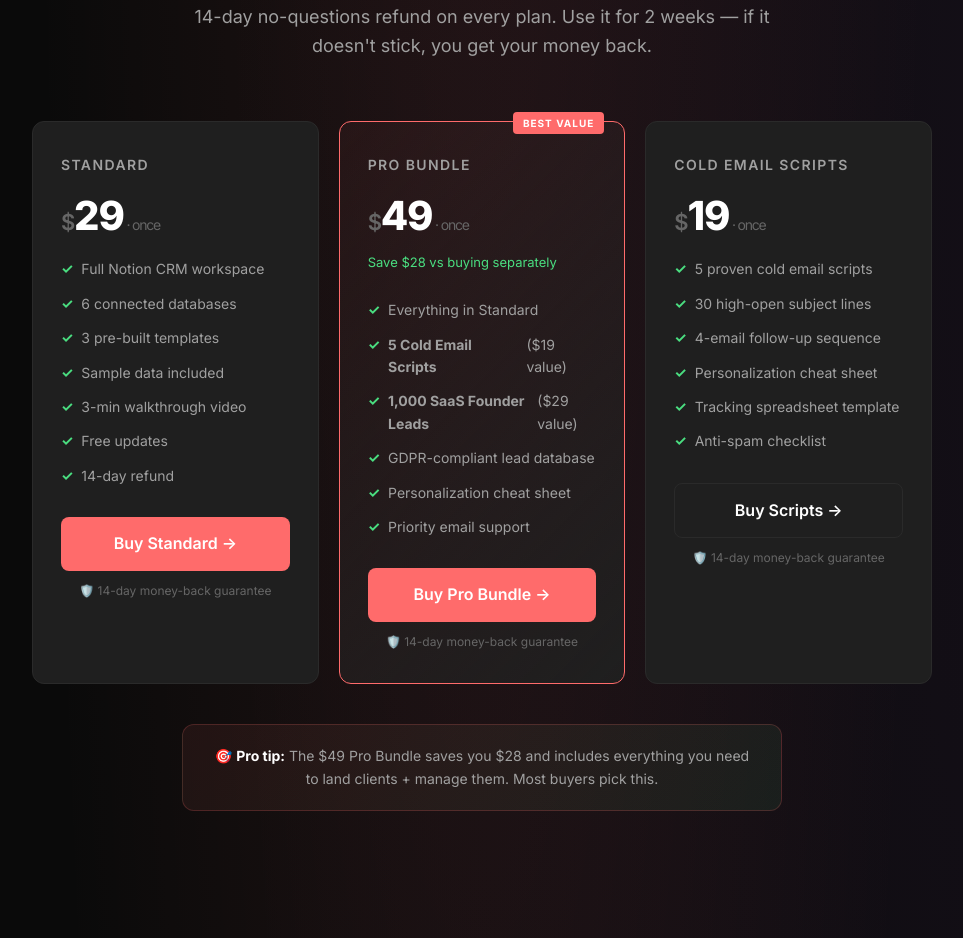
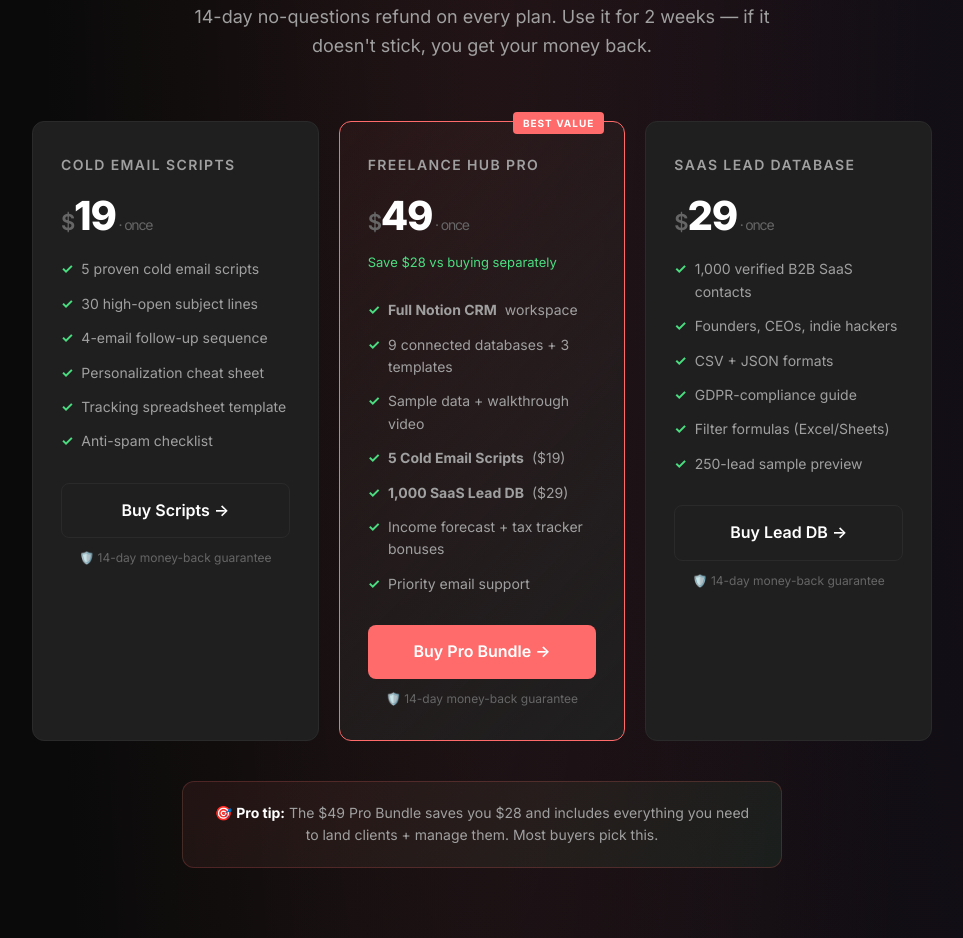
Before and after one commit to akwsa/freelance-hub-landing, a plain HTML site: page index.html in a window 1280 px wide. Shown: the part 760-1698 px from the top of the page, without its empty margins (158-1121 px from the left). Drawn offline with Linux system fonts and the light colour scheme.

Commit message:
Wire Buy buttons to Polar.sh checkout URLs (3 products live)
- Pivoted from Lemon Squeezy (POST /products blocked at API level)
  to Polar.sh (full programmatic control: products + files + benefits + checkout)
- Restructured pricing tiers to match deployed products:
  - Cold Email Scripts $19  -> 5 scripts kit ZIP (22KB)
  - Freelance Hub Pro  $49  -> Notion CRM + bonuses (welcome PDF)
  - SaaS Lead Database $29  -> 1000 leads ZIP (63KB)
- Replaced LS_LINKS placeholders with live Polar checkout URLs
- All 3 products: file uploaded, thumbnail attached, benefit attached, checkout link generated

```diff
--- a/index.html
+++ b/index.html
@@ -311,41 +311,7 @@
     </div>
 
     <div class="pricing">
-      <!-- STANDARD -->
-      <div class="plan">
-        <div class="name">Standard</div>
-        <div class="price"><span class="cur">$</span>29<span class="period"> · once</span></div>
-        <ul>
-          <li>Full Notion CRM workspace</li>
-          <li>6 connected databases</li>
-          <li>3 pre-built templates</li>
-          <li>Sample data included</li>
-          <li>3-min walkthrough video</li>
-          <li>Free updates</li>
-          <li>14-day refund</li>
-        </ul>
-        <a href="#" class="buy-btn" onclick="return buyNow('standard')">Buy Standard →</a>
-        <div class="guarantee">🛡️ 14-day money-back guarantee</div>
-      </div>
-
-      <!-- PRO (BEST VALUE) -->
-      <div class="plan popular">
-        <div class="name">Pro Bundle</div>
-        <div class="price"><span class="cur">$</span>49<span class="period"> · once</span></div>
-        <div class="savings">Save $28 vs buying separately</div>
-        <ul>
-          <li>Everything in Standard</li>
-          <li><strong>5 Cold Email Scripts</strong> ($19 value)</li>
-          <li><strong>1,000 SaaS Founder Leads</strong> ($29 value)</li>
-          <li>GDPR-compliant lead database</li>
-          <li>Personalization cheat sheet</li>
-          <li>Priority email support</li>
-        </ul>
-        <a href="#" class="buy-btn" onclick="return buyNow('pro')">Buy Pro Bundle →</a>
-        <div class="guarantee">🛡️ 14-day money-back guarantee</div>
-      </div>
-
-      <!-- ADD-ONS -->
+      <!-- COLD EMAIL SCRIPTS ($19) -->
       <div class="plan">
         <div class="name">Cold Email Scripts</div>
         <div class="price"><span class="cur">$</span>19<span class="period"> · once</span></div>
@@ -358,6 +324,40 @@
           <li>Anti-spam checklist</li>
         </ul>
         <a href="#" class="buy-btn ghost" onclick="return buyNow('scripts')">Buy Scripts →</a>
+        <div class="guarantee">🛡️ 14-day money-back guarantee</div>
+      </div>
+
+      <!-- FREELANCE HUB PRO BUNDLE ($49) - BEST VALUE -->
+      <div class="plan popular">
+        <div class="name">Freelance Hub Pro</div>
+        <div class="price"><span class="cur">$</span>49<span class="period"> · once</span></div>
+        <div class="savings">Save $28 vs buying separately</div>
+        <ul>
+          <li><strong>Full Notion CRM</strong> workspace</li>
+          <li>9 connected databases + 3 templates</li>
+          <li>Sample data + walkthrough video</li>
+          <li><strong>5 Cold Email Scripts</strong> ($19)</li>
+          <li><strong>1,000 SaaS Lead DB</strong> ($29)</li>
+          <li>Income forecast + tax tracker bonuses</li>
+          <li>Priority email support</li>
+        </ul>
+        <a href="#" class="buy-btn" onclick="return buyNow('pro')">Buy Pro Bundle →</a>
+        <div class="guarantee">🛡️ 14-day money-back guarantee</div>
+      </div>
+
+      <!-- SAAS LEAD DB ($29) -->
+      <div class="plan">
+        <div class="name">SaaS Lead Database</div>
+        <div class="price"><span class="cur">$</span>29<span class="period"> · once</span></div>
+        <ul>
+          <li>1,000 verified B2B SaaS contacts</li>
+          <li>Founders, CEOs, indie hackers</li>
+          <li>CSV + JSON formats</li>
+          <li>GDPR-compliance guide</li>
+          <li>Filter formulas (Excel/Sheets)</li>
+          <li>250-lead sample preview</li>
+        </ul>
+        <a href="#" class="buy-btn ghost" onclick="return buyNow('leads')">Buy Lead DB →</a>
         <div class="guarantee">🛡️ 14-day money-back guarantee</div>
       </div>
     </div>
@@ -541,26 +541,24 @@
 </footer>
 
 <script>
-  // === BUY BUTTONS — update URLs when LS products go live === //
-  const LS_STORE = 'https://autosstudio.lemonsqueezy.com';
-  const LS_LINKS = {
-    standard: '',  // e.g. '/b/freelance-hub-standard'
-    pro: '',       // e.g. '/b/freelance-hub-pro'
-    scripts: '',   // e.g. '/b/cold-email-scripts'
+  // === Polar.sh checkout links — auto-deployed via API === //
+  const POLAR_LINKS = {
+    pro:     'https://buy.polar.sh/polar_cl_Sxui6iocSZqANZodzvRlJwOCDpsigrqEU554A0uyF6w',
+    scripts: 'https://buy.polar.sh/polar_cl_gKiCZ0KhcuKkUxmXNNGTMUNSA2lKnpiZz4QuQ2Laa7c',
+    leads:   'https://buy.polar.sh/polar_cl_Qcj885ZL71wSz61WSW7TV5MbfkJr7T5mOwBsS1AHAYS',
   };
 
   function buyNow(tier) {
-    const url = LS_LINKS[tier];
+    const url = POLAR_LINKS[tier];
     if (url) {
-      window.open(LS_STORE + url, '_blank');
+      window.open(url, '_blank', 'noopener');
     } else {
-      // Fallback: notify while store is being set up
       const btn = event?.target;
       if (btn) {
         btn.textContent = 'Store setup in progress...';
         btn.style.opacity = '0.6';
         setTimeout(() => {
-          btn.textContent = tier === 'standard' ? 'Buy Standard →' :
+          btn.textContent = tier === 'leads' ? 'Buy Lead DB →' :
                             tier === 'pro' ? 'Buy Pro Bundle →' : 'Buy Scripts →';
           btn.style.opacity = '1';
         }, 2000);
```
